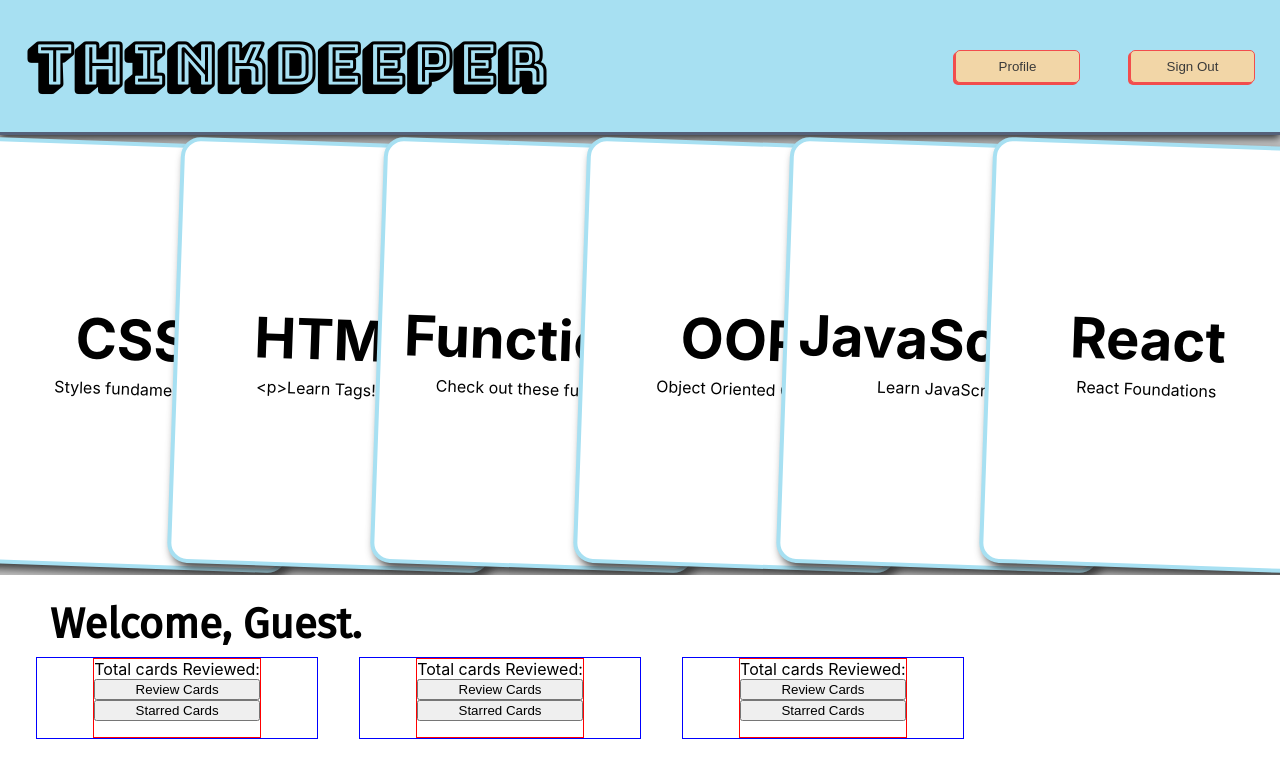
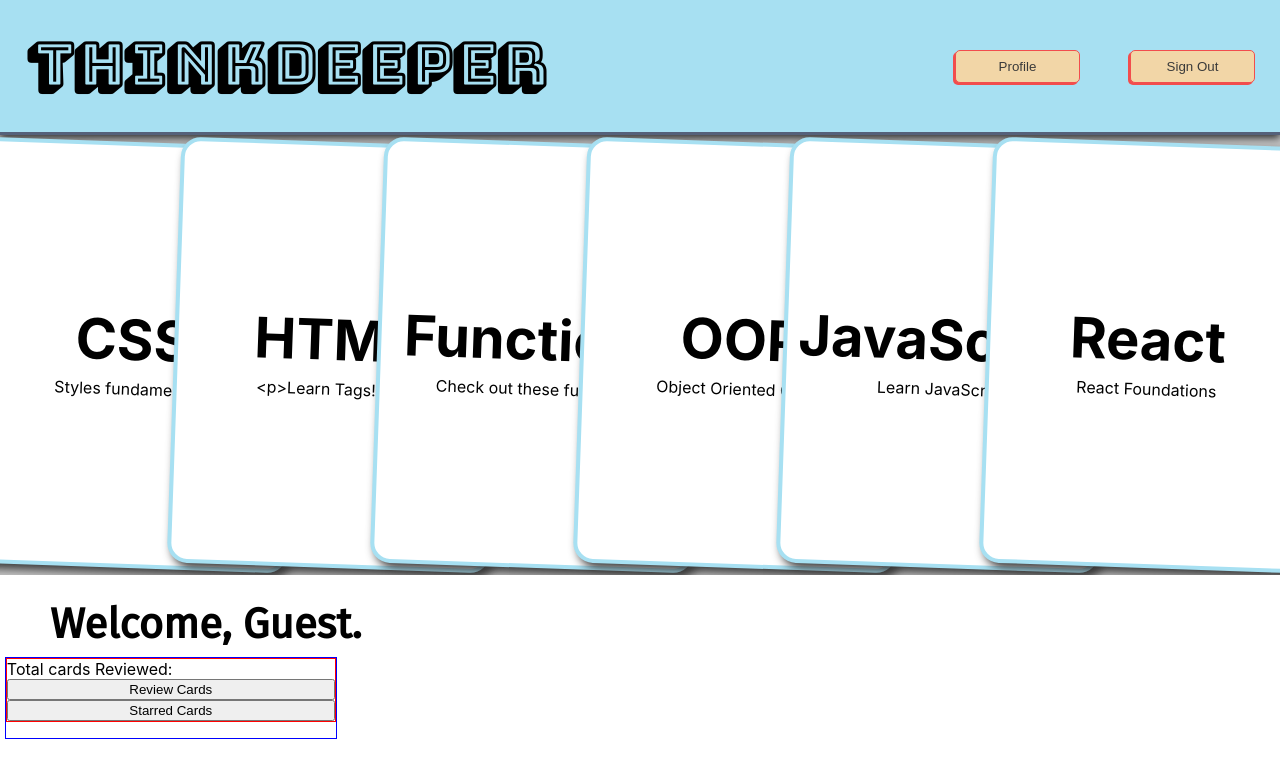
Before and after one commit to KevinKra/DeepThought, a React (Create React App) app: page / in a window 1280 px wide. Shown: the top 778 px of the page. Built offline with nearby package versions, Linux system fonts and the light colour scheme.

Commit message:
Modify styles

```diff
--- a/src/components/UserSection.js
+++ b/src/components/UserSection.js
@@ -9,8 +9,6 @@ class UserSection extends React.Component {
         <h2 className="userGreeting">Welcome, Guest.</h2>
         <article>
           <UserCard />
-          <UserCard />
-          <UserCard />
         </article>
       </section>
     );
--- a/src/styles/_UserSection.scss
+++ b/src/styles/_UserSection.scss
@@ -13,10 +13,10 @@
   margin-left: 5%;
 }
 
-.userSection article {
-  @include flex-row;
-  justify-content: space-evenly;
-}
+// .userSection article {
+//   @include flex-row;
+//   justify-content: space-evenly;
+// }
 
 @media only screen and (max-width: 900px) {
   .userSection article {
```
